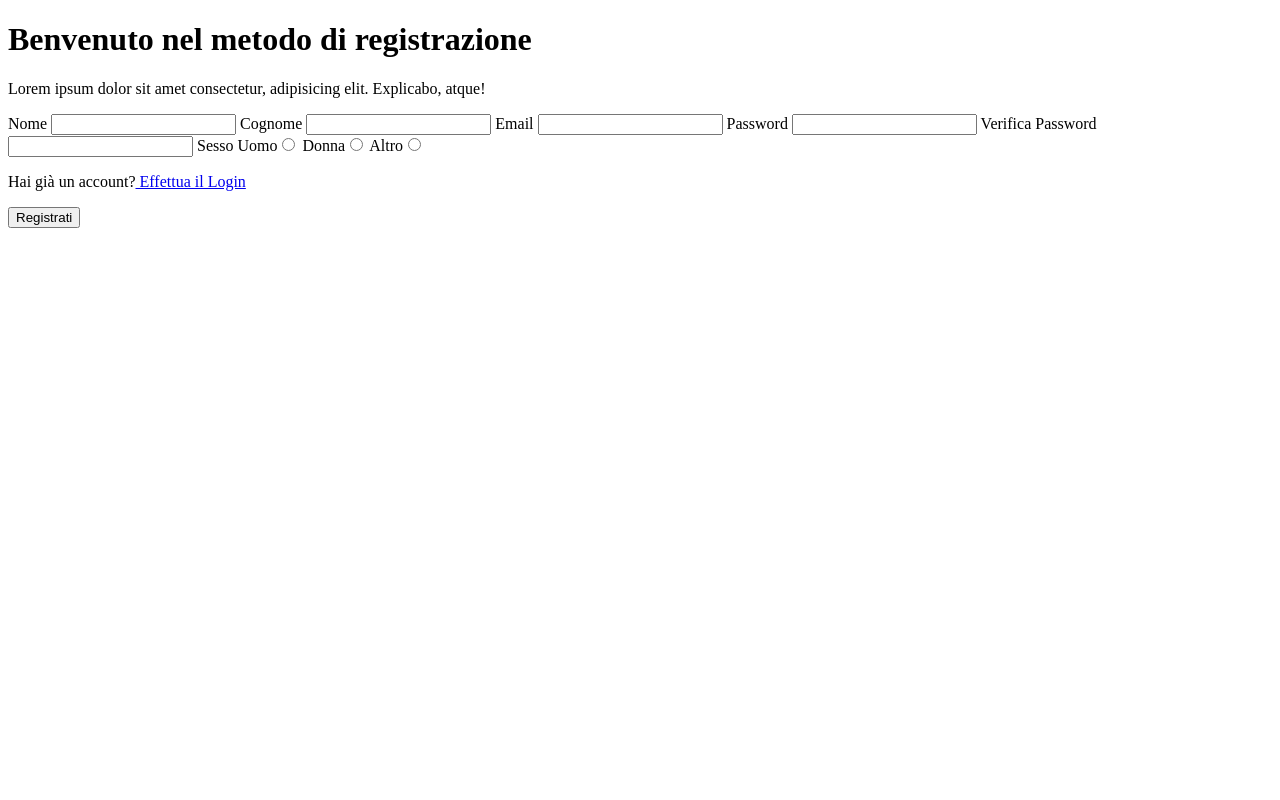
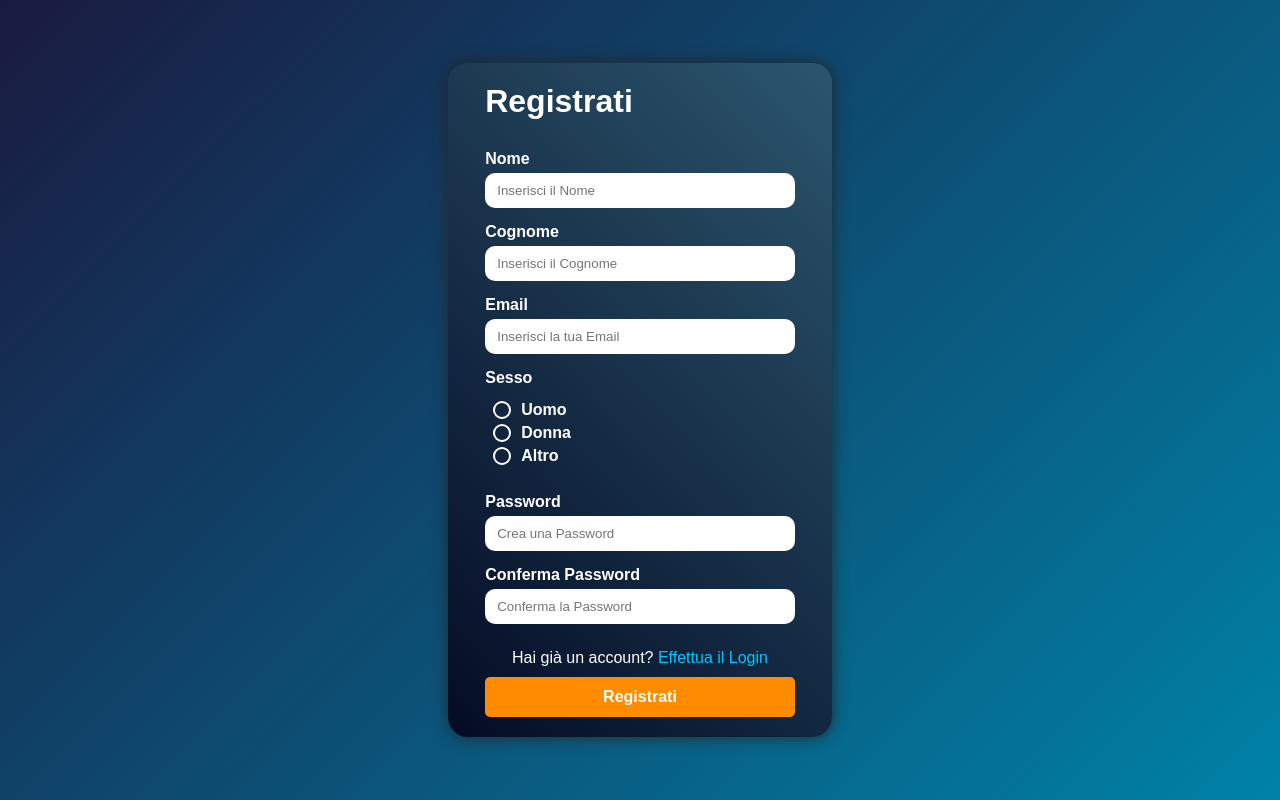
Before and after one commit to Andrexid/sito_palestra, a PHP site: page /html/registrazione.html in a window 1280 px wide. Run offline with PHP 8.4, Linux system fonts and the light colour scheme.

Commit message:
Ultimazione
creato la variabile pe il local storage.  creati i file: login-signup.css per lo stile condiviso, login.css e signup.css. Stile completato versione 1 per tutto

```diff
--- /dev/null
+++ b/css/login-signup.css
@@ -0,0 +1,83 @@
+/* Foglio di stile in comune per il login e il signup */
+* {
+    margin: 0;
+    padding: 0;
+    box-sizing: border-box;
+    font-family: Arial, sans-serif;
+}
+
+body {
+    background: linear-gradient(135deg, #1a1a40, #0082a7);
+    color: white;
+    height: 100vh;
+    overflow: hidden;
+    display: flex;
+    justify-content: center;
+    align-items: center;
+}
+
+/* labels */
+
+.labels {
+    display: flex;
+    flex-direction: column;
+}
+
+/* titolo */
+
+.container-form h1 {
+    margin-bottom: 30px;
+}
+
+/* input */
+
+.container-form .input:hover {
+    box-shadow: 0 0 10px 2px #3b3b98;
+    border: none;
+}
+
+.container-form .input:focus {
+    box-shadow: 0 0 20px 4px #3b3b98;
+    border: none;
+}
+
+/* Paragrafo altra opzione */
+
+.container-form a {
+    color: #00c6ff;
+    text-decoration: none;
+    transition: color 0.2s ease-in-out;
+}
+
+.container-form a:hover{
+    color: #007bff;
+    text-decoration: underline;
+}
+
+/* Bottoni */
+
+.input-button {
+    width: 100%;
+    height: 40px;
+    cursor: pointer;
+    border-radius: 5px;
+    border: none;
+    font-size: 16px;
+    font-weight: bold;
+    background: #ff8c00;;
+    color: white;
+    transition: background 0.3s ease-in-out;
+  }
+
+.input-button:hover {
+    background: #ff6000;
+  }
+
+.secondary-button{
+    width: 70%;
+    height: 30px;
+    cursor: pointer;
+    border-radius: 5px;
+    border: none;
+    font-size: 15px;
+}
--- /dev/null
+++ b/css/signup.css
@@ -0,0 +1,123 @@
+/* Stile generale */
+* {
+  margin: 0;
+  padding: 0;
+  box-sizing: border-box;
+  font-family: Arial, sans-serif;
+}
+
+body {
+  background: linear-gradient(135deg, #1a1a40, #0082a7);
+  color: white;
+  height: 100vh;
+  display: flex;
+  justify-content: center;
+  align-items: center;
+}
+
+/* Contenitore principale */
+.container-form {
+  display: flex;
+  flex-direction: column;
+  align-items: center;
+  min-width: 30%;
+  background: linear-gradient(45deg, #04051dea 0%, #2b566e 100%);
+  border-radius: 20px;
+  padding: 20px;
+  box-shadow: 0 0 15px rgba(35, 35, 35, 0.9);
+}
+
+/* Titolo */
+.container-form h1 {
+  margin-bottom: 20px;
+}
+
+/* Gruppo di input */
+.input-group {
+  width: 100%;
+  display: flex;
+  flex-direction: column;
+  margin-bottom: 15px;
+}
+
+.input-group label {
+  margin-bottom: 5px;
+  font-weight: bold;
+}
+
+form{
+  width: 90%;
+}
+
+.container-form .input {
+  height: 35px;
+  width: 100%;
+  padding: 10px;
+  border: 2px solid transparent;
+  border-radius: 10px;
+  background-color: white;
+  transition: box-shadow 0.3s ease-in-out, border 0.3s;
+}
+
+.container-form .input:hover,
+.container-form .input:focus {
+  box-shadow: 0 0 10px 2px #3b3b98;
+  border: 2px solid #3b3b98;
+}
+
+/* Sezione Radio Button */
+.radio-container {
+  display: flex;
+  flex-direction: column;
+  margin-top: 1px;
+  padding: 8px ;
+  border-radius: 10px;
+}
+
+.radio-button {
+  display: flex;
+  align-items: center;
+  margin-bottom: 8px;
+  cursor: pointer;
+}
+
+.radio-button input[type="radio"] {
+  display: none;
+}
+
+.radio-checkmark {
+  display: inline-block;
+  width: 18px;
+  height: 18px;
+  border: 2px solid white;
+  border-radius: 50%;
+  position: relative;
+  margin-right: 10px;
+}
+
+.radio-button input[type="radio"]:checked + .radio-checkmark {
+  background-color: white;
+}
+
+.radio-label {
+  font-size: 14px;
+  font-weight: 600;
+}
+
+
+
+.container-form p {
+  text-align: center;
+  margin: 25px 0 10px 0;
+}
+
+.container-form a {
+  color: #00c6ff;
+  text-decoration: none;
+  transition: color 0.2s ease-in-out;
+}
+
+.container-form a:hover {
+  color: #007bff;
+  text-decoration: underline;
+}
--- a/html/registrazione.html
+++ b/html/registrazione.html
@@ -1,49 +1,90 @@
 <!DOCTYPE html>
-<html lang="en">
-
+<html lang="it">
 <head>
     <meta charset="UTF-8">
     <meta name="viewport" content="width=device-width, initial-scale=1.0">
     <title>Registrazione</title>
+    <link rel="stylesheet" href="../css/signup.css">
+    <link rel="stylesheet" href="../css/login-signup.css">
 </head>
+<body>
+    <div class="container-form">
+        <form action="../php/registrazione.php" method="POST" id="registrationForm">
+            <h1>Registrati</h1>
 
-<!-- manca lo stile completamente -->
+            <!-- Nome e Cognome -->
+            <div class="double-input">
+                <div class="input-group">
+                    <label for="nome">Nome</label>
+                    <input type="text" name="nome" class="input" placeholder="Inserisci il Nome" required>
+                </div>
+                <div class="input-group">
+                    <label for="cognome">Cognome</label>
+                    <input type="text" name="cognome" class="input" placeholder="Inserisci il Cognome" required>
+                </div>
+            </div>
 
-<body>
-    <h1>Benvenuto nel metodo di registrazione</h1>
-    <p>Lorem ipsum dolor sit amet consectetur, adipisicing elit. Explicabo, atque!</p>
+            <!-- Email -->
+            <div class="input-group">
+                <label for="email">Email</label>
+                <input type="email" name="email" class="input" id="email" placeholder="Inserisci la tua Email" required>
+            </div>
 
-    <form action="../php/registrazione.php" method="POST">
-        <label for="Nome">Nome</label>
-        <input type="text" name="nome">
+            <!-- Sesso -->
+            <div class="input-group">
+                <label>Sesso</label>
+                <div class="radio-container">
+                    <label class="radio-button">
+                        <input type="radio" name="sesso" value="Uomo" required>
+                        <span class="radio-checkmark"></span> Uomo
+                    </label>
+                    <label class="radio-button">
+                        <input type="radio" name="sesso" value="Donna" required>
+                        <span class="radio-checkmark"></span> Donna
+                    </label>
+                    <label class="radio-button">
+                        <input type="radio" name="sesso" value="Altro" required>
+                        <span class="radio-checkmark"></span> Altro
+                    </label>
+                </div>
+            </div>
 
-        <label for="Cognome">Cognome</label>
-        <input type="text" name="cognome">
+            <!-- Password -->
+            <div class="double-input">
+                <div class="input-group">
+                    <label for="password">Password</label>
+                    <input type="password" name="password" class="input" placeholder="Crea una Password" required>
+                </div>
+                <div class="input-group">
+                    <label for="password-v">Conferma Password</label>
+                    <input type="password" name="password-v" class="input" placeholder="Conferma la Password" required>
+                </div>
+            </div>
 
-        <label for="Email">Email</label>
-        <input type="email" name="email">
+            <!-- Login Link -->
+            <p>Hai già un account? <a href="./login.html" class="link">Effettua il Login</a></p>
 
-        <label for="Password">Password</label>
-        <input type="password" name="password">
+            <!-- Bottone Registrati -->
+            <input type="submit" value="Registrati" class="input-button">
+        </form>
+    </div>
 
-        <label for="PasswordVerified">Verifica Password</label>
-        <input type="password" name="password-v">
+    <script>
+        document.addEventListener("DOMContentLoaded", function () {
+            const emailInput = document.getElementById("email");
+            const form = document.getElementById("registrationForm");
 
-        <label for="Sesso">Sesso</label>
-        Uomo<input type="radio" value="Uomo" name="sesso">
-        Donna<input type="radio" value="Donna" name="sesso">
-        Altro<input type="radio" value="Altro" name="sesso">
+            // Salva l'email nel sessionStorage e mostra un alert al submit
+            form.addEventListener("submit", function (event) {
+                sessionStorage.setItem("email", emailInput.value);
+                alert("Email salvata con successo: " + emailInput.value);
+            });
 
-        <p>Hai già un account?<a href="./login.html" class="link"> Effettua il Login</a></p>
-
-        <input type="submit" value="Registrati">
-
-
-
-    </form>
+            // Recupera l'email salvata se esiste
+            if (sessionStorage.getItem("email")) {
+                emailInput.value = sessionStorage.getItem("email");
+            }
+        });
+    </script>
 </body>
-
 </html>
-
-
-<!-- data nascita, peso e altezza verranno chiesti in un altra pagina -->
--- a/php/login.php
+++ b/php/login.php
@@ -1,5 +1,4 @@
 <?php
-
 // Richiamo della connessione al database
 require_once('../database/connessione.php');
 
@@ -18,7 +17,7 @@ if ($_SERVER["REQUEST_METHOD"] === "POST") {
         if ($result->num_rows == 1) {
             $row = $result->fetch_array(MYSQLI_ASSOC);
             // Verifica cella paassword
-            if (password_verify($password, $row['psw'])) {
+            if (password_verify($password, $row['password'])) {
 
                 // Inizializzazione della sessione
                 session_start();
@@ -33,7 +32,7 @@ if ($_SERVER["REQUEST_METHOD"] === "POST") {
                 header("Location: $url");
             }
         } else {
-            $errore = 'Non esistono account con quello username';
+            $errore = 'Non esistono account con quella email';
             $url = "../utilites/errore-utente.php?errore=" . urlencode($errore);
             header("Location: $url");
         }
--- a/php/registrazione.php
+++ b/php/registrazione.php
@@ -1,5 +1,4 @@
 <?php
-
 // Richiamo della connessione al database
 require_once('../database/connessione.php');
 
```
Also changed, not shown: css/login.css (added, +40 -0 lines), html/login.html (+45 -11 lines).
